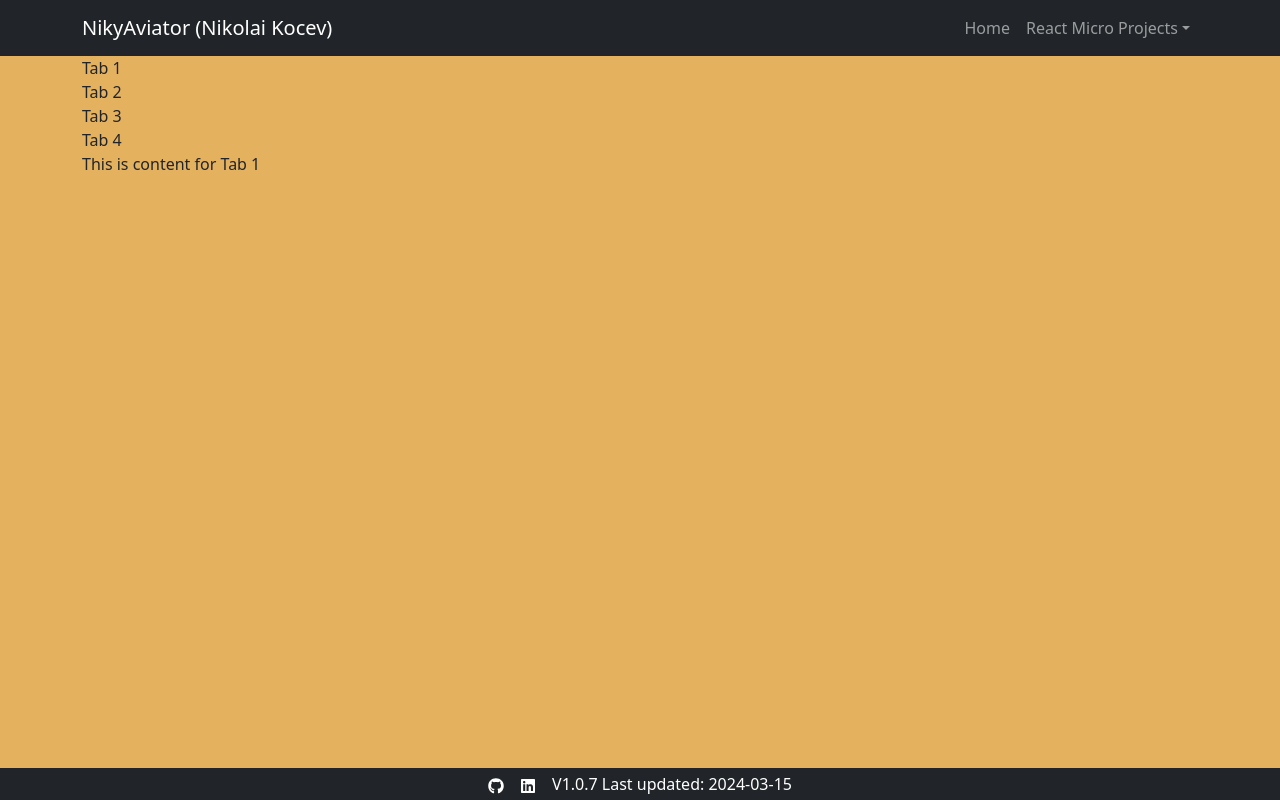
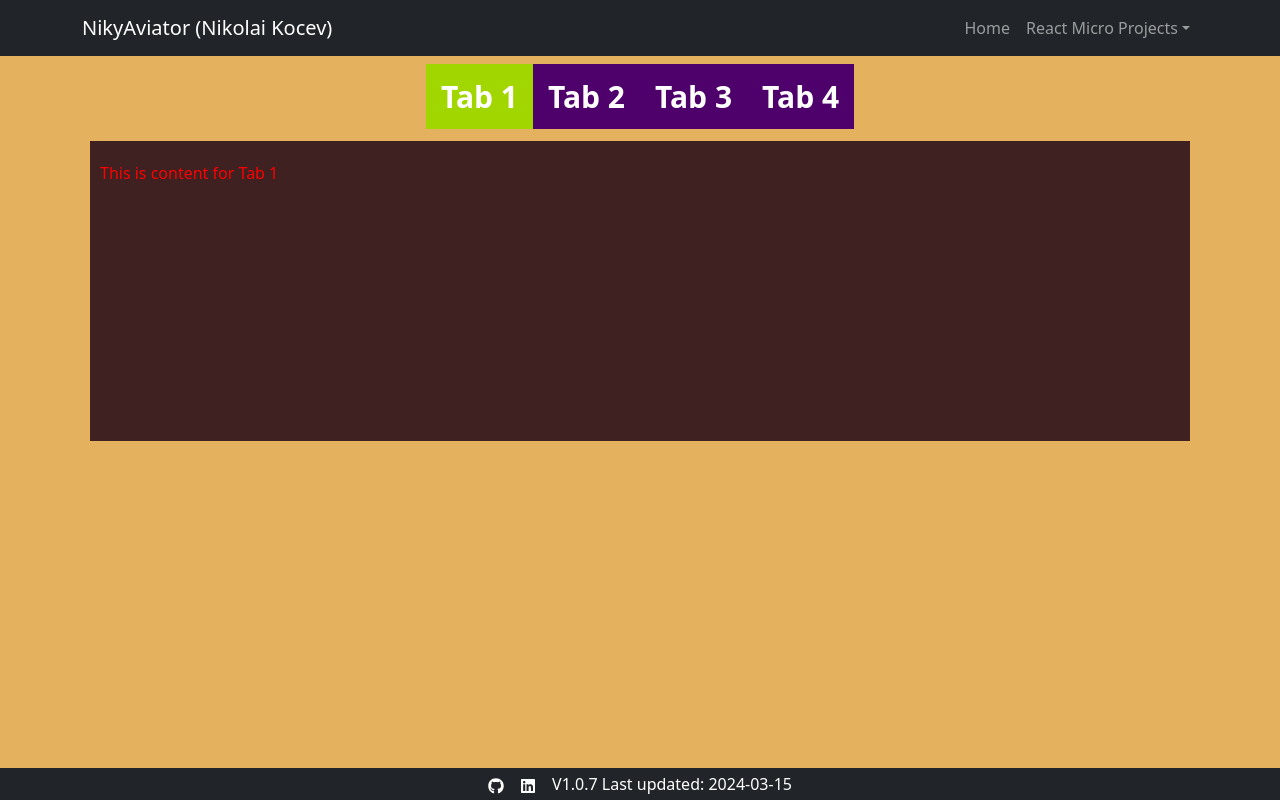
Before and after one commit to NikyAviator/nikolaikocev, a React (Vite) app in the folder frontend/: page /tabs in a window 1280 px wide. Built offline with nearby package versions, Linux system fonts and the light colour scheme; a web font is replaced by a local one.

Commit message:
Styling added to tabs component.

```diff
--- a/frontend/src/Components/custom-tabs/Tabs.jsx
+++ b/frontend/src/Components/custom-tabs/Tabs.jsx
@@ -15,12 +15,16 @@ const Tabs = ({ tabsContent, onChange }) => {
     <div className='wrapper'>
       <div className='heading'>
         {tabsContent.map((tabItem, index) => (
-          <div onClick={() => handleOnClick(index)} key={tabItem.label}>
+          <div
+            className={`tab-item ${currentTabIndex === index ? 'active' : ''}`}
+            onClick={() => handleOnClick(index)}
+            key={tabItem.label}
+          >
             <span className='label'>{tabItem.label}</span>{' '}
           </div>
         ))}
       </div>
-      <div className='content'>
+      <div className='content' style={{ color: 'red' }}>
         {tabsContent[currentTabIndex] && tabsContent[currentTabIndex].content}
       </div>
     </div>
--- a/frontend/src/Components/custom-tabs/tabs.scss
+++ b/frontend/src/Components/custom-tabs/tabs.scss
@@ -0,0 +1,34 @@
+.wrapper {
+  padding: 8px;
+}
+
+.heading {
+  display: flex;
+  justify-content: center;
+  margin-bottom: 12px;
+}
+
+.tab-item {
+  display: inline-flex;
+  font-size: 30px;
+  font-weight: bold;
+  text-align: center;
+  padding: 10px 15px;
+  cursor: pointer;
+  border: none;
+  color: #fff;
+  background: #4e016a;
+}
+
+.tab-item.active {
+  border-color: #000;
+  background: #a1d600;
+  color: #fff;
+}
+
+.content {
+  padding: 20px 10px;
+  height: 300px;
+  overflow: auto;
+  background-color: #3f2121;
+}
```
